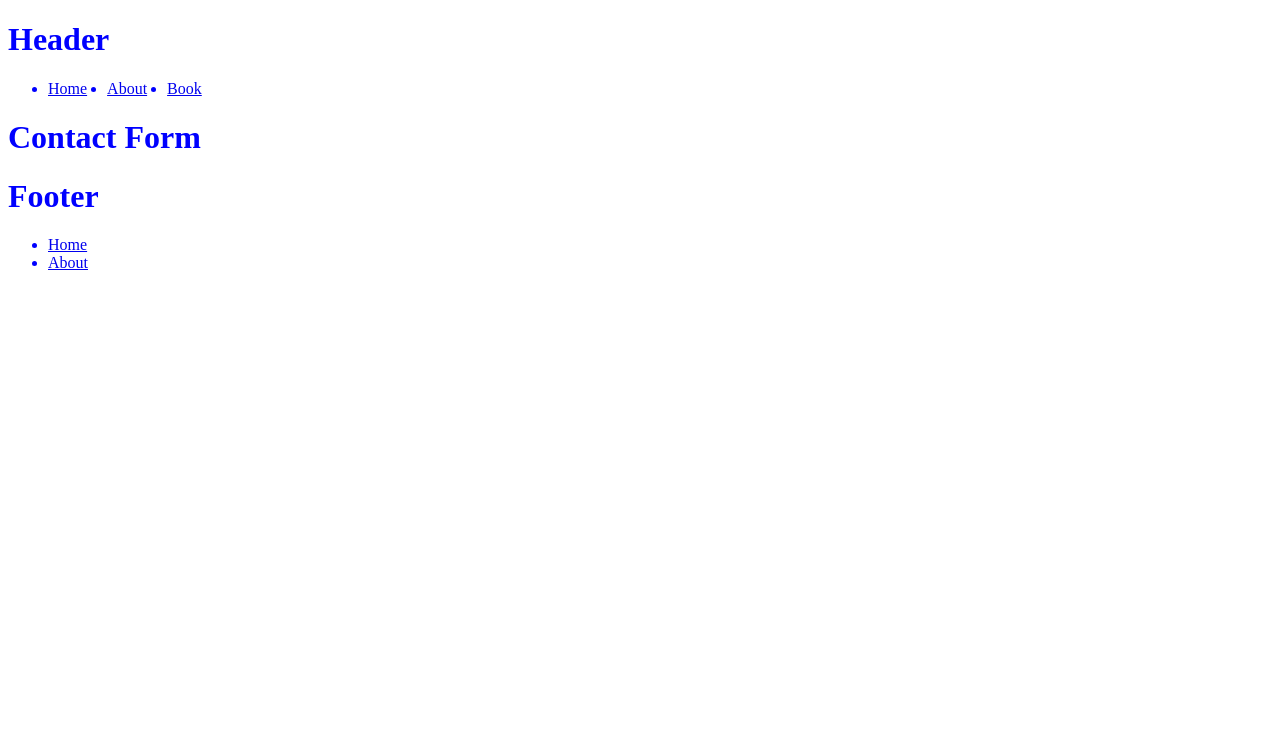
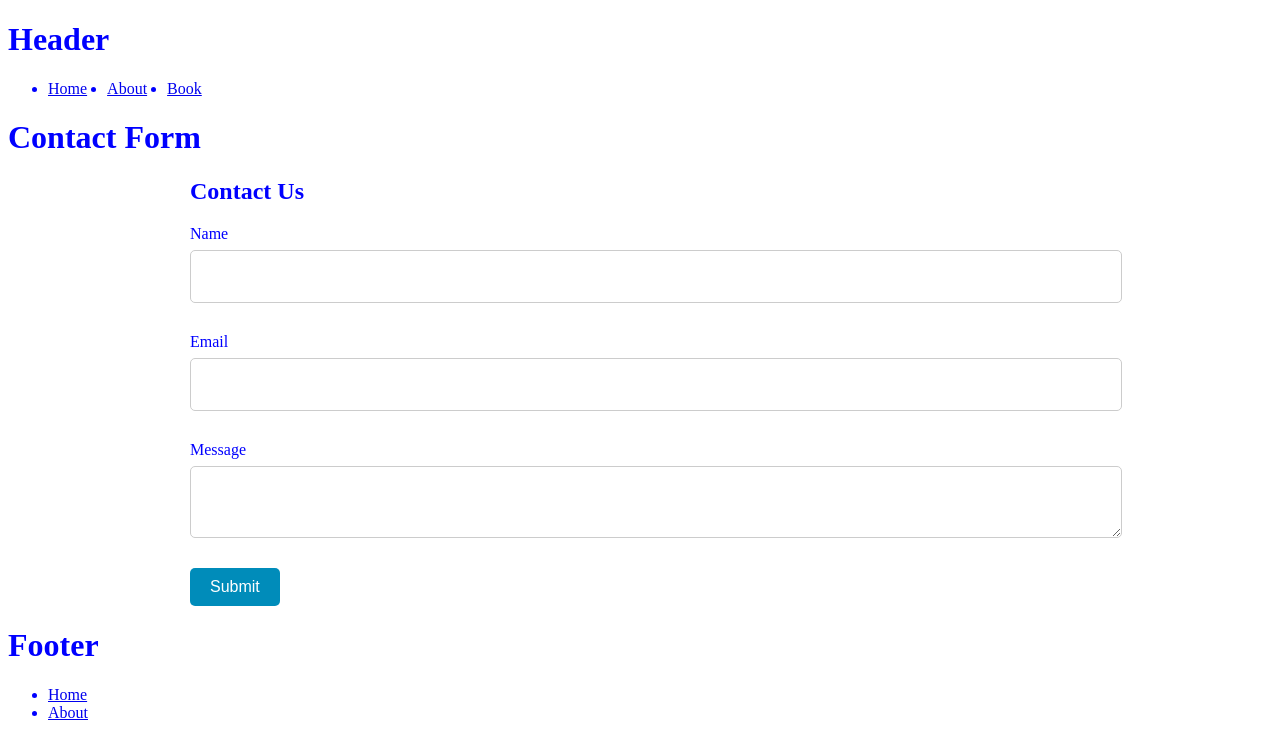
Before and after one commit to MyatThazin-Aung9/vite-wp, a Vue app: page /contact in a window 1280 px wide. Shown: the top 756 px of the page. Built offline with nearby package versions, Linux system fonts and the light colour scheme; no server answers.

Commit message:
upload files via update

```diff
--- a/src/views/page/contact.vue
+++ b/src/views/page/contact.vue
@@ -56,27 +56,82 @@ import { usePageStore } from "../../stores/page";
     //     }
     //   }
     // }
+
+  //   export default {
+  //   data() {
+  //     return {
+  //       name: '',
+  //       email: '',
+  //       message: '',
+  //       formSubmitted: false
+  //     };
+  //   },
+  //   methods: {
+  //     submitForm() {
+  //       // Here, you can send the form data to your server using Axios or another library.
+  //       // For this example, we'll just show a success message.
+  //       this.formSubmitted = true;
+  //     }
+  //   }
+  // };
 </script>
 
 <template>
   <h1>Contact Form</h1>
-  <!-- <div>
-    <div ref="contactForm"></div>
-  </div> -->
-
-    <!-- <div>
-        <form @submit.prevent="submitForm">
-          <label for="name">Name:</label>
-          <input type="text" id="name" v-model="formData.name">
-
-          <label for="email">Email:</label>
-          <input type="email" id="email" v-model="formData.email">
-
-          <button type="submit">Submit</button>
-        </form>
-    </div> -->
+  <div class="contact-form">
+    <h2>Contact Us</h2>
+    <form @submit.prevent="submitForm">
+      <div class="form-group">
+        <label for="name">Name</label>
+        <input type="text" id="name" v-model="name" required>
+      </div>
+      <div class="form-group">
+        <label for="email">Email</label>
+        <input type="email" id="email" v-model="email" required>
+      </div>
+      <div class="form-group">
+        <label for="message">Message</label>
+        <textarea id="message" v-model="message" required></textarea>
+      </div>
+      <button type="submit">Submit</button>
+    </form>
+    <p v-if="formSubmitted">Thanks for contacting us!</p>
+  </div>
 </template>
 
 <style scoped lang="scss">
 
+  .contact-form {
+    max-width: 900px;
+    margin: 0 auto;
+    .form-group {
+      margin-bottom: 30px;
+      label {
+        display: block;
+        margin-bottom: 7px;
+      }
+      input,
+      textarea {
+        display: block;
+        width: 100%;
+        padding: 15px;
+        border-radius: 5px;
+        border: 1px solid #ccc;
+        font-size: 18px;
+        margin-top: 5px;
+      }
+    }
+    button {
+      background-color: #008CBA;
+      color: #fff;
+      padding: 10px 20px;
+      border: none;
+      border-radius: 5px;
+      font-size: 16px;
+      cursor: pointer;
+      &:hover{
+        background-color: #00677F;
+      }
+    }
+  }
 </style>
```
Also changed, not shown: 1 other file (tests, documents, lock files or other folders).
